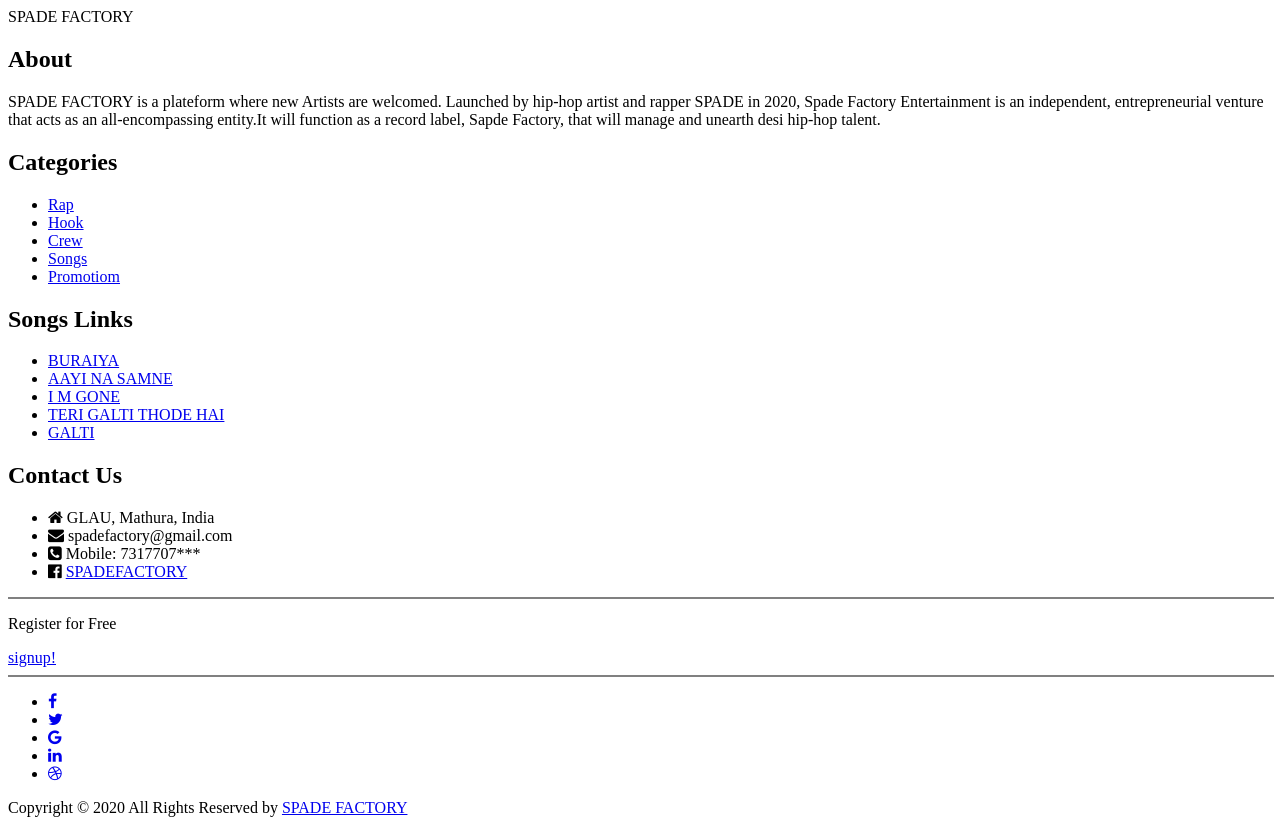
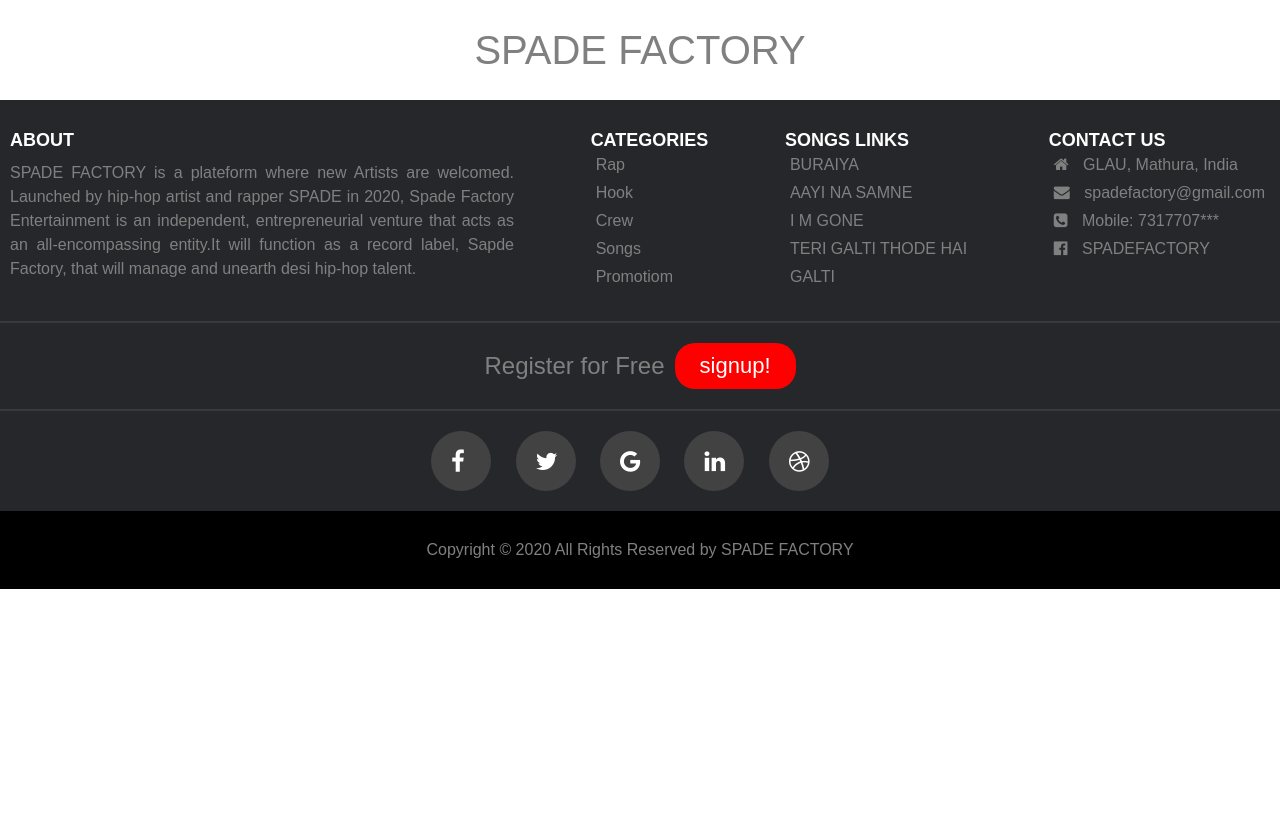
Before and after one commit to utkarsh71/spade, a plain HTML site: page index.html in a window 1280 px wide. After the commit the page ends 800 px from the top, so only its background shows below. Drawn offline with Linux system fonts and the light colour scheme.

Commit message:
Update index.html

```diff
--- a/index.html
+++ b/index.html
@@ -4,7 +4,7 @@
     <meta charset="UTF-8" />
     <meta name="viewport" content="width=device-width, initial-scale=1.0" />
     <title>Responsive Footer</title>
-    <link rel="stylesheet" href="./index1.css" />
+    <link rel="stylesheet" href="./sfactory.css" />
     <link
       rel="stylesheet"
       href="https://stackpath.bootstrapcdn.com/font-awesome/4.7.0/css/font-awesome.min.css"
```
